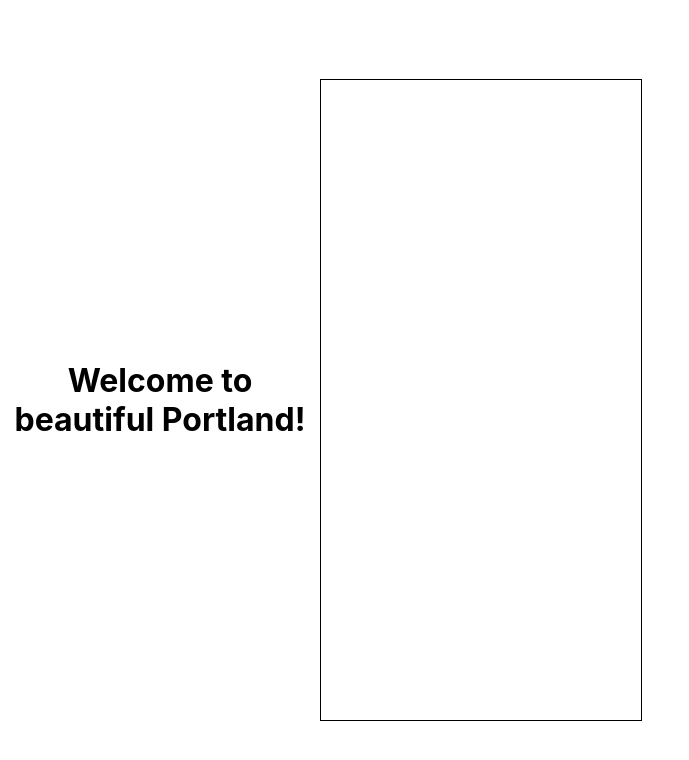
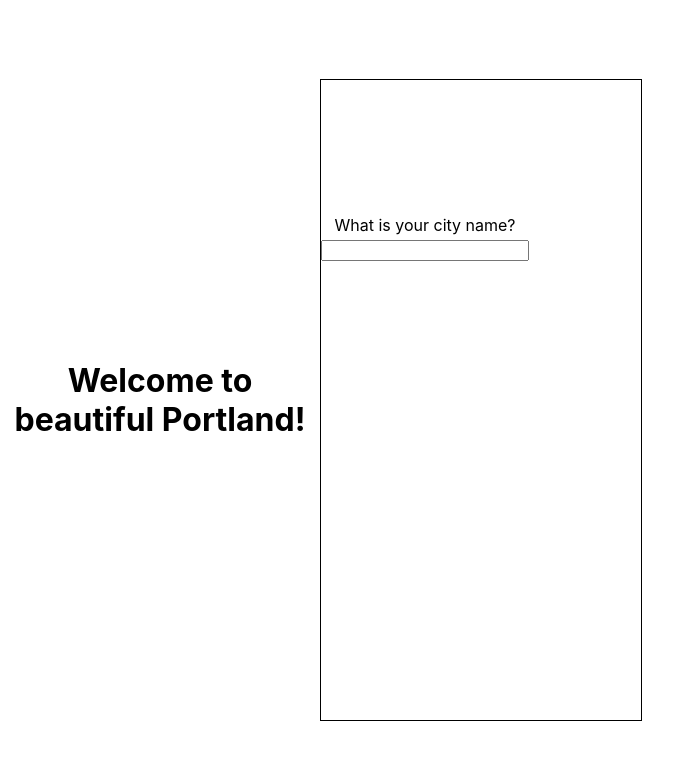
Before and after one commit to KhaymanaKing/city-builder-react, a React (Create React App) app: page / in a window 1280 px wide. Shown: the top 760 px of the page, without its empty margins (0-689 px from the left). Built offline with nearby package versions, Linux system fonts and the light colour scheme.

Commit message:
city name is written I believe

```diff
--- a/src/App.js
+++ b/src/App.js
@@ -13,16 +13,22 @@ function App() {
   // You'll need to keep track of a skylineId, waterfrontId, and castleId. All these start out as 1
   // you'll need to track a city name, which starts as the city name of your choice.
   // finally, you'll need an array of slogans, which could start out as ['The City of Excellence'] for example
+  const [cityName, setCityName] = useState('___');
 
+  function handleCityName(e){
+    setCityName(e.target.value);
+  }
   return (
     <div className="App">
       {/* here, the City component takes in skylineId, waterfrontId, castleId as props. It'll use those ids to render pictures correctly. */}
       <h1>
         {/* dynamically update the city name here using state */}
+        <cityName cityName={cityName}/>
         Welcome to beautiful Portland!
       </h1>
       <div className='bottom'>
         {/* here, the CityNameInput component takes in the setCityName state handler function */}
+        <CityNameInput handleCityName={handleCityName}/>
         <section className='dropdowns'>
           {/*
           render all three Dropdown components (WaterfrontDropdown, SkylineDropdown, CastleDropdown) here.
--- a/src/CityNameInput.js
+++ b/src/CityNameInput.js
@@ -1,12 +1,12 @@
 import React from 'react';
 
-export default function CityNameInput(props) {
+export default function CityNameInput({ handleCityName }) {
   return (
     <section>
       What is your city name?
       {/* this component should have a prop called setCityName, which is a function */}
       {/* on change, this component should use e.target.value to pass the correct id to the setCityName function */}
-      <input />
+      <input onChange={handleCityName}/>
     </section>
   );
 }
```
Also changed, not shown: 1 other file (tests, documents, lock files or other folders).
